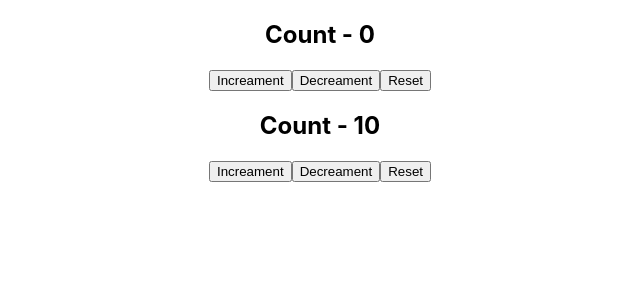
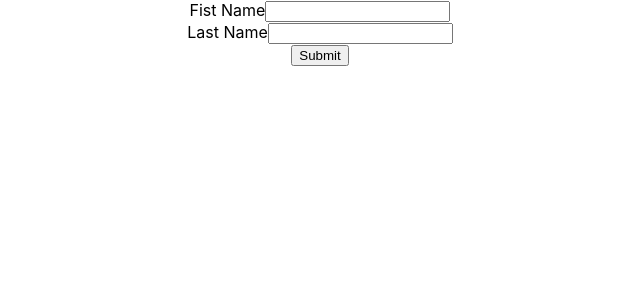
Before and after one commit to nihalshandev/react-hook-learning, a React (Create React App) app: page / in a window 1280 px wide. Shown: the top 300 px of the page, without its empty margins (320-960 px from the left). Built offline with nearby package versions, Linux system fonts and the light colour scheme.

Commit message:
completed Hook tutorial

```diff
--- a/src/App.js
+++ b/src/App.js
@@ -1,12 +1,10 @@
 import "./App.css";
-import CounterOne from "./components/ComstomHook/CounterOne";
-import CounterTwo from "./components/ComstomHook/CounterTwo";
+import UserForm from "./components/ComstomHook/UserForm";
 
 function App() {
   return (
     <div className="App">
-      <CounterOne />
-      <CounterTwo />
+      <UserForm />
     </div>
   );
 }
--- /dev/null
+++ b/src/components/ComstomHook/UserForm.js
@@ -0,0 +1,36 @@
+import React, { useState } from "react";
+import useInput from "./hooks/useInput";
+
+const UserForm = () => {
+  const [firstName, bindFistName, resetFirstName] = useInput('')
+  const [lastName, bindLastName, resetLasttName] = useInput('')
+  const submitHandler = e => {
+      e.preventDefault()
+      alert(`Hello ${firstName} ${lastName}`)
+      resetFirstName()
+      resetLasttName()
+  }
+  return (
+    <div>
+      <form onSubmit={submitHandler}>
+        <div>
+          <label htmlFor="">Fist Name</label>
+          <input
+            type="text"
+            {...bindFistName}
+          />
+        </div>
+        <div>
+          <label htmlFor="">Last Name</label>
+          <input
+            type="text"
+            {...bindLastName}
+          />
+        </div>
+        <button type="submit">Submit</button>
+      </form>
+    </div>
+  );
+};
+
+export default UserForm;
--- /dev/null
+++ b/src/components/ComstomHook/hooks/useInput.js
@@ -0,0 +1,17 @@
+import {useState} from 'react'
+
+const useInput = (initialValue) => {
+    const [value, setValue] = useState(initialValue)
+    const reset = ()=> {
+        setValue(initialValue)
+    }
+    const bind = {
+        value,
+        onChange: e => {
+            setValue(e.target.value)
+        }
+    }
+    return [value, bind, reset]
+}
+
+export default useInput
```
